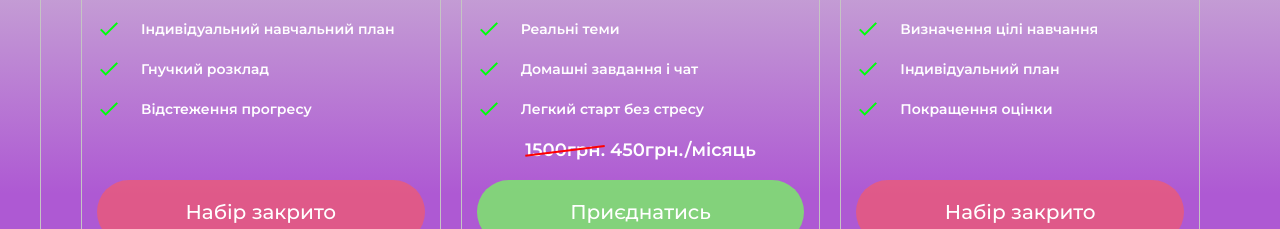
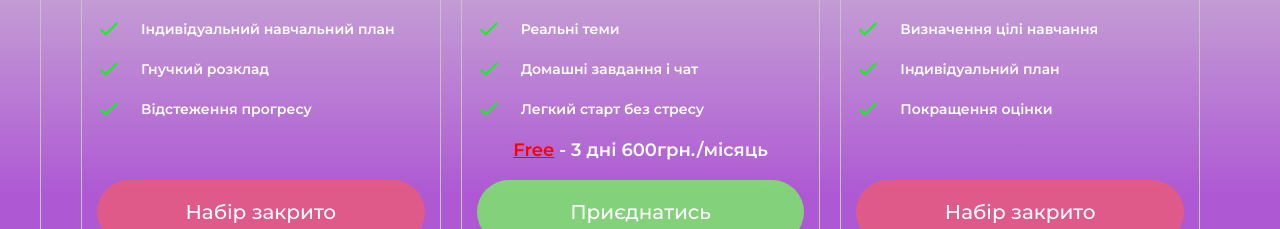
Before and after one commit to ArtemYakushkin/ms-anna, a React (Create React App) app: page / in a window 1280 px wide. Shown: the part 1680-1909 px from the top of the page. Built offline with nearby package versions, Linux system fonts and the light colour scheme; the HTML template or start-up script is replaced by a standard one; a web font is replaced by a local one.

Commit message:
Change price

```diff
--- a/src/components/Services.jsx
+++ b/src/components/Services.jsx
@@ -125,8 +125,10 @@ const Prices = styled.p`
 
   span {
     position: relative;
+    color: #ff0000;
+    text-decoration: underline;
 
-    &::after {
+    /* &::after {
       position: absolute;
       content: "";
       top: 50%;
@@ -135,7 +137,7 @@ const Prices = styled.p`
       height: 2px;
       background-color: #ff0000;
       transform: rotate(-7deg);
-    }
+    } */
   }
 `;
 
@@ -264,7 +266,7 @@ const Services = () => {
                 </li>
               </PointList>
               <Prices>
-                <span>1500грн.</span> 450грн./місяць
+                <span>Free</span> - 3 дні 600грн./місяць
               </Prices>
               <BtnInfoOk href="tg://resolve?domain=AnnaYakushkina" target="_blank" rel="noreferrer">
                 Приєднатись
```
